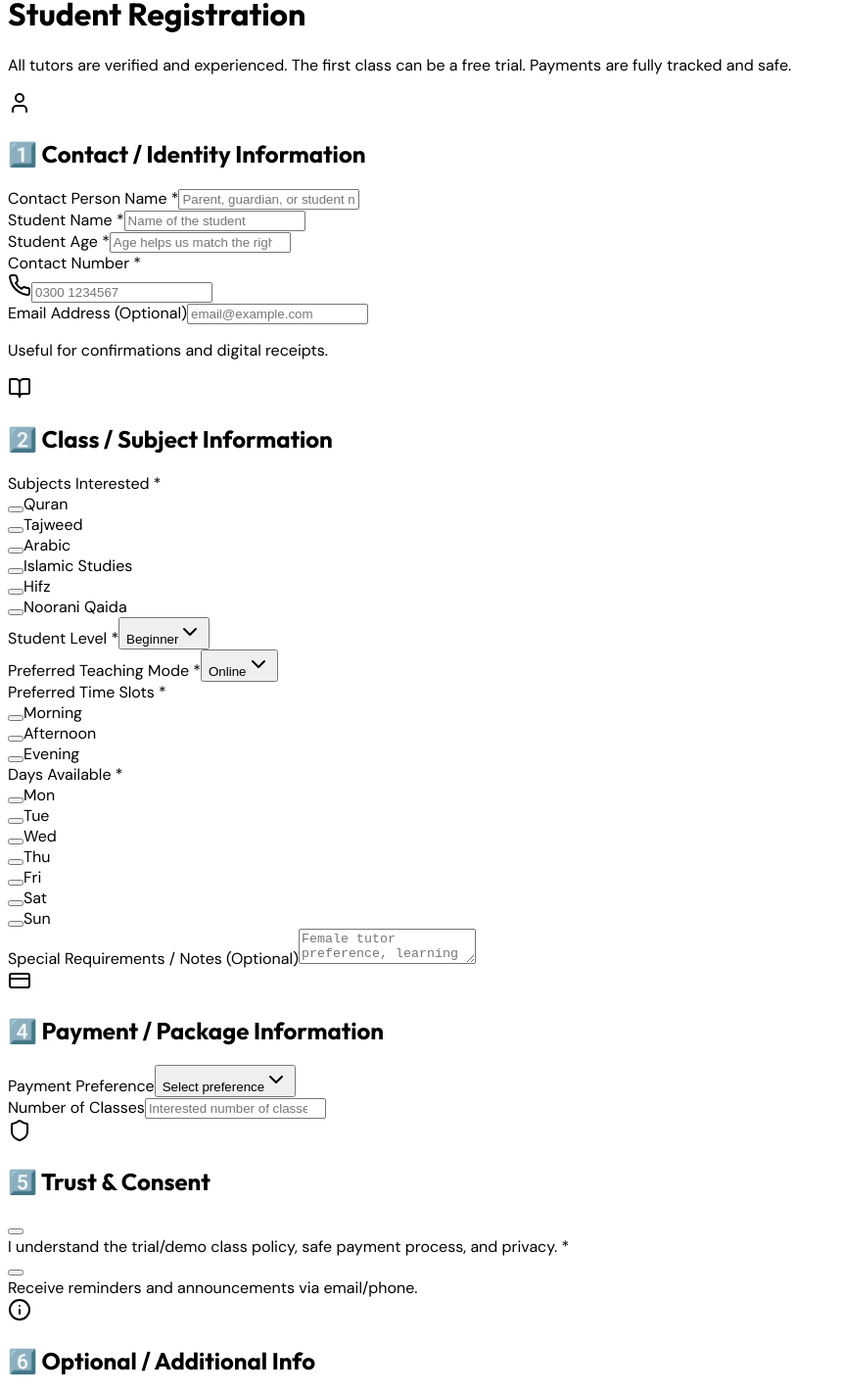
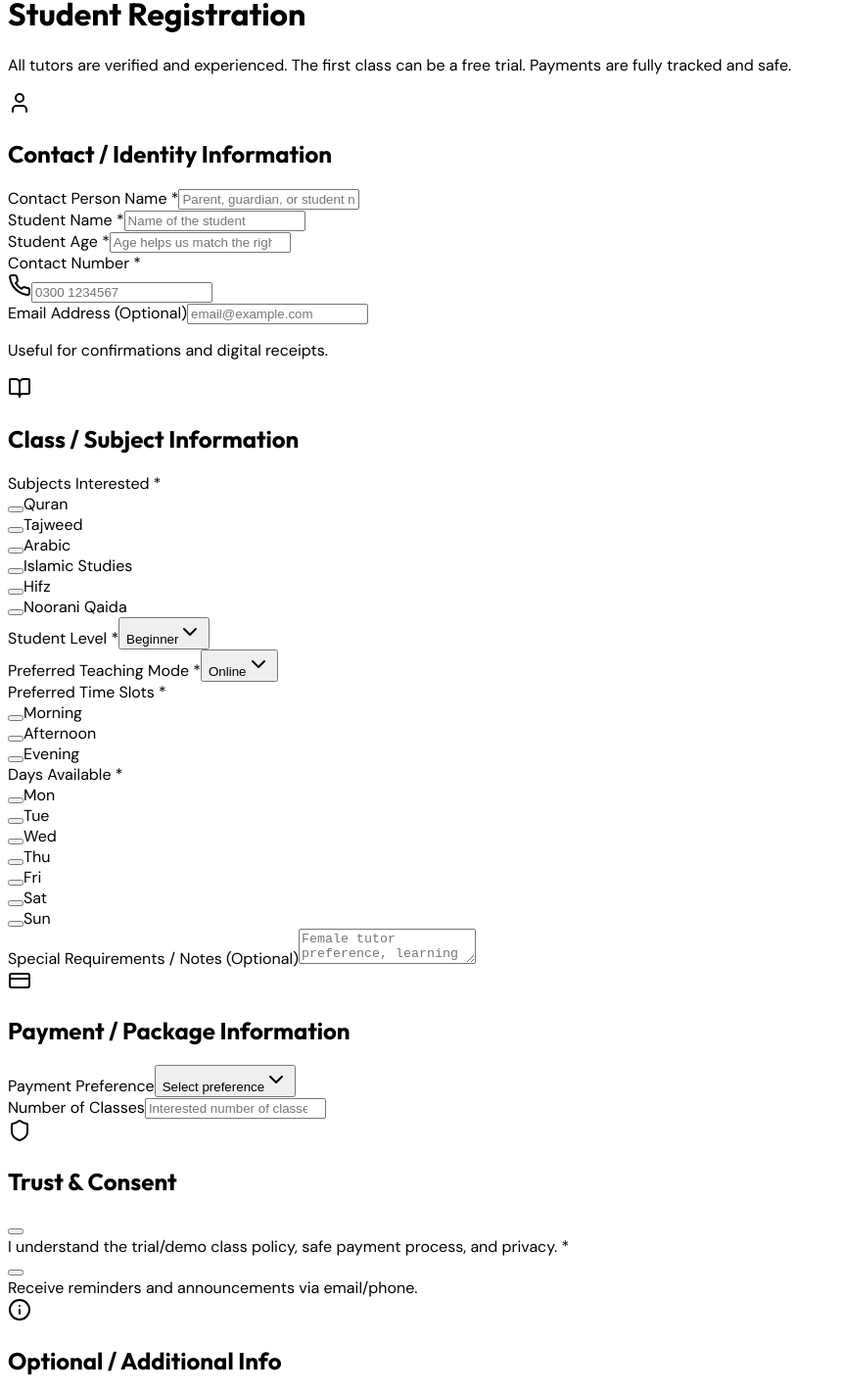
Before and after one commit to mehmoodyahya74/parents-application, a React (Vite) app in the folder client/: page /apply in a window 1280 px wide. Shown: the part 107-1530 px from the top of the page at 98% size, without its empty margins (0-860 px from the left). Built offline with nearby package versions, Linux system fonts and the light colour scheme; a web font is replaced by a local one.

Commit message:
Update Apply.tsx

```diff
--- a/client/src/pages/Apply.tsx
+++ b/client/src/pages/Apply.tsx
@@ -100,7 +100,7 @@ export default function Apply() {
                       <div className="bg-blue-50 p-2 rounded-lg text-primary">
                         <User className="w-6 h-6" />
                       </div>
-                      <h2 className="text-2xl font-bold text-slate-800">1️⃣ Contact / Identity Information</h2>
+                      <h2 className="text-2xl font-bold text-slate-800"> Contact / Identity Information</h2>
                     </div>
 
                     <div className="grid md:grid-cols-2 gap-6">
@@ -196,7 +196,7 @@ export default function Apply() {
                       <div className="bg-green-50 p-2 rounded-lg text-green-600">
                         <BookOpen className="w-6 h-6" />
                       </div>
-                      <h2 className="text-2xl font-bold text-slate-800">2️⃣ Class / Subject Information</h2>
+                      <h2 className="text-2xl font-bold text-slate-800"> Class / Subject Information</h2>
                     </div>
 
                     <FormField
@@ -389,7 +389,7 @@ export default function Apply() {
                         <div className="bg-purple-50 p-2 rounded-lg text-purple-600">
                           <MapPin className="w-6 h-6" />
                         </div>
-                        <h2 className="text-2xl font-bold text-slate-800">3️⃣ Location / Offline Info</h2>
+                        <h2 className="text-2xl font-bold text-slate-800"> Location / Offline Info</h2>
                       </div>
 
                       <div className="grid md:grid-cols-2 gap-6">
@@ -430,7 +430,7 @@ export default function Apply() {
                       <div className="bg-yellow-50 p-2 rounded-lg text-yellow-600">
                         <CreditCard className="w-6 h-6" />
                       </div>
-                      <h2 className="text-2xl font-bold text-slate-800">4️⃣ Payment / Package Information</h2>
+                      <h2 className="text-2xl font-bold text-slate-800"> Payment / Package Information</h2>
                     </div>
 
                     <div className="grid md:grid-cols-2 gap-6">
@@ -478,7 +478,7 @@ export default function Apply() {
                       <div className="bg-red-50 p-2 rounded-lg text-red-600">
                         <Shield className="w-6 h-6" />
                       </div>
-                      <h2 className="text-2xl font-bold text-slate-800">5️⃣ Trust & Consent</h2>
+                      <h2 className="text-2xl font-bold text-slate-800"> Trust & Consent</h2>
                     </div>
 
                     <div className="space-y-4">
@@ -530,7 +530,7 @@ export default function Apply() {
                       <div className="bg-gray-50 p-2 rounded-lg text-gray-600">
                         <Info className="w-6 h-6" />
                       </div>
-                      <h2 className="text-2xl font-bold text-slate-800">6️⃣ Optional / Additional Info</h2>
+                      <h2 className="text-2xl font-bold text-slate-800"> Optional / Additional Info</h2>
                     </div>
 
                     <FormField
```
